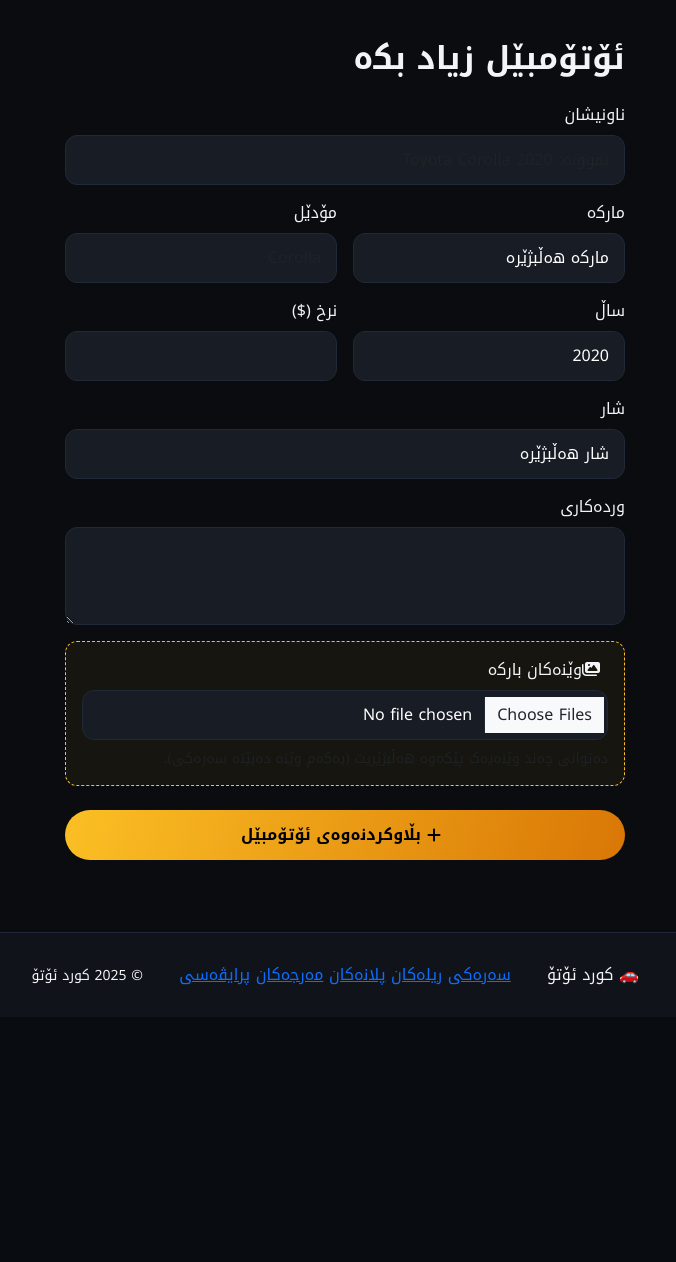
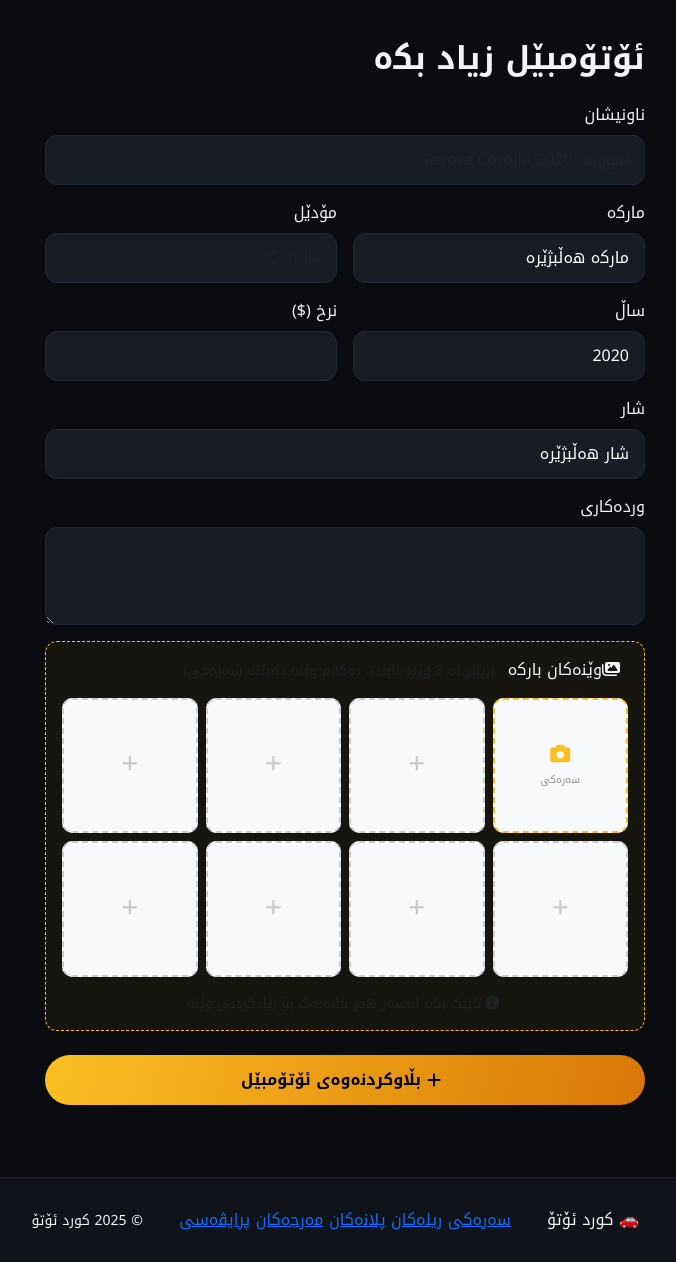
Before and after one commit to muhammadt90900-ux/Cars, a Flask app: template templates/add_vehicle.html in a window 1280 px wide. Shown: the part 78-1340 px from the top of the page, without its empty margins (295-971 px from the left). Before the commit the page ends 1063 px from the top, so only its background shows below. Run offline with Flask 3, Linux system fonts and the light colour scheme; the template is opened without the code that fills it: most values are stand-ins (such as "Sample title", 1, 10 or a date in 2020); parts of the project's set-up code (start-up, migrations or seed data) failed here and were passed over; some libraries are stand-ins or nearby versions.

Commit message:
Improve vehicle form layout and image upload handling
Updated the layout and functionality for image uploads in the vehicle addition form. Enhanced the styling and added JavaScript for image preview and removal.

```diff
--- a/templates/add_vehicle.html
+++ b/templates/add_vehicle.html
@@ -1,9 +1,9 @@
 {% extends "base.html" %}
 {% block content %}
 <div class="container py-4">
-    <div class="auth-card mx-auto" style="max-width:560px;">
+    <div class="auth-card mx-auto" style="max-width:600px;">
         <h2 class="mb-4" style="font-weight:800;">ئۆتۆمبێل زیاد بکە</h2>
-        <form method="POST" enctype="multipart/form-data">
+        <form method="POST" enctype="multipart/form-data" id="vehicleForm">
             <input type="hidden" name="csrf_token" value="{{ csrf_token() }}">
 
             <div class="mb-3">
@@ -53,10 +53,52 @@
                 <textarea name="description" class="form-control ka-input" rows="3"></textarea>
             </div>
 
-            <div class="mb-4 p-3" style="background: rgba(251, 191, 36, 0.05); border: 1px dashed var(--gold); border-radius: 12px;">
-                <label class="form-label ka-label"><i class="fas fa-images me-2"></i>وێنەکان بارکە</label>
-                <input type="file" name="image_files" class="form-control ka-input" accept="image/*" multiple required>
-                <small class="text-muted mt-2 d-block">دەتوانی چەند وێنەیەک پێکەوە هەڵبژێریت (یەکەم وێنە دەبێتە سەرەکی).</small>
+            <!-- بەشی وێنەکان -->
+            <div class="mb-4 p-3" style="background: rgba(251,191,36,0.05); border: 1px dashed var(--gold); border-radius: 12px;">
+                <label class="form-label ka-label mb-3">
+                    <i class="fas fa-images me-2"></i>وێنەکان بارکە
+                    <small class="text-muted me-2">(زیاتر لە 8 وێنە نابێت، یەکەم وێنە دەبێتە سەرەکی)</small>
+                </label>
+
+                <!-- گرید 4x2 بۆ 8 وێنە -->
+                <div class="row g-2 mb-3" id="imageGrid">
+                    {% for i in range(8) %}
+                    <div class="col-3">
+                        <div class="image-slot" id="slot-{{ i }}" onclick="triggerUpload({{ i }})"
+                             style="aspect-ratio:1; border: 2px dashed #ccc; border-radius:10px; cursor:pointer;
+                                    display:flex; align-items:center; justify-content:center;
+                                    background:#f8f9fa; overflow:hidden; position:relative;">
+                            <div class="slot-placeholder" id="placeholder-{{ i }}">
+                                {% if i == 0 %}
+                                <div style="text-align:center;">
+                                    <i class="fas fa-camera" style="font-size:20px; color:var(--gold);"></i>
+                                    <div style="font-size:10px; color:#888; margin-top:4px;">سەرەکی</div>
+                                </div>
+                                {% else %}
+                                <i class="fas fa-plus" style="font-size:18px; color:#ccc;"></i>
+                                {% endif %}
+                            </div>
+                            <img id="preview-{{ i }}" src="" alt=""
+                                 style="display:none; width:100%; height:100%; object-fit:cover; border-radius:8px;">
+                            <button type="button" id="remove-{{ i }}"
+                                    onclick="removeImage(event, {{ i }})"
+                                    style="display:none; position:absolute; top:4px; right:4px;
+                                           background:rgba(255,0,0,0.8); color:white; border:none;
+                                           border-radius:50%; width:20px; height:20px; font-size:12px;
+                                           cursor:pointer; z-index:10;">×</button>
+                        </div>
+                    </div>
+                    {% endfor %}
+                </div>
+
+                <!-- input فایل مخفی -->
+                <input type="file" name="image_files" id="fileInput" accept="image/*" multiple
+                       style="display:none;" onchange="handleFiles(this.files)">
+
+                <small class="text-muted d-block text-center">
+                    <i class="fas fa-info-circle me-1"></i>
+                    کلیک بکە لەسەر هەر خانەیەک بۆ زیادکردنی وێنە
+                </small>
             </div>
 
             <button type="submit" class="btn-ka-primary w-100 justify-content-center" style="padding:13px;">
@@ -65,4 +107,87 @@
         </form>
     </div>
 </div>
+
+<style>
+.image-slot:hover {
+    border-color: var(--gold) !important;
+    background: rgba(251,191,36,0.05) !important;
+}
+#slot-0 {
+    border-color: var(--gold) !important;
+}
+</style>
+
+<script>
+let selectedFiles = [];
+let currentSlot = 0;
+
+function triggerUpload(slotIndex) {
+    currentSlot = slotIndex;
+    document.getElementById('fileInput').click();
+}
+
+function handleFiles(files) {
+    Array.from(files).forEach(file => {
+        if (selectedFiles.length >= 8) return;
+
+        // بدۆزە خانەی خاوێن
+        let emptySlot = -1;
+        for (let i = 0; i < 8; i++) {
+            if (!selectedFiles[i]) {
+                emptySlot = i;
+                break;
+            }
+        }
+        if (emptySlot === -1) return;
+
+        selectedFiles[emptySlot] = file;
+
+        const reader = new FileReader();
+        reader.onload = function(e) {
+            document.getElementById('preview-' + emptySlot).src = e.target.result;
+            document.getElementById('preview-' + emptySlot).style.display = 'block';
+            document.getElementById('placeholder-' + emptySlot).style.display = 'none';
+            document.getElementById('remove-' + emptySlot).style.display = 'block';
+            document.getElementById('slot-' + emptySlot).style.borderStyle = 'solid';
+            document.getElementById('slot-' + emptySlot).style.borderColor = 'var(--gold)';
+        };
+        reader.readAsDataURL(file);
+    });
+
+    updateFileInput();
+}
+
+function removeImage(event, slotIndex) {
+    event.stopPropagation();
+    selectedFiles[slotIndex] = null;
+    document.getElementById('preview-' + slotIndex).style.display = 'none';
+    document.getElementById('preview-' + slotIndex).src = '';
+    document.getElementById('placeholder-' + slotIndex).style.display = 'flex';
+    document.getElementById('remove-' + slotIndex).style.display = 'none';
+    document.getElementById('slot-' + slotIndex).style.borderStyle = 'dashed';
+    if (slotIndex !== 0) {
+        document.getElementById('slot-' + slotIndex).style.borderColor = '#ccc';
+    }
+    updateFileInput();
+}
+
+function updateFileInput() {
+    const dt = new DataTransfer();
+    selectedFiles.forEach(file => {
+        if (file) dt.items.add(file);
+    });
+    document.getElementById('fileInput').files = dt.files;
+}
+
+// چێکردنی فۆرم بەپێی ئەوەی وێنەی هەیە
+document.getElementById('vehicleForm').addEventListener('submit', function(e) {
+    const hasImage = selectedFiles.some(f => f !== null && f !== undefined);
+    if (!hasImage) {
+        e.preventDefault();
+        alert('تکایە لانیکەم یەک وێنە هەڵبژێرە');
+    }
+});
+</script>
+
 {% endblock %}
```
